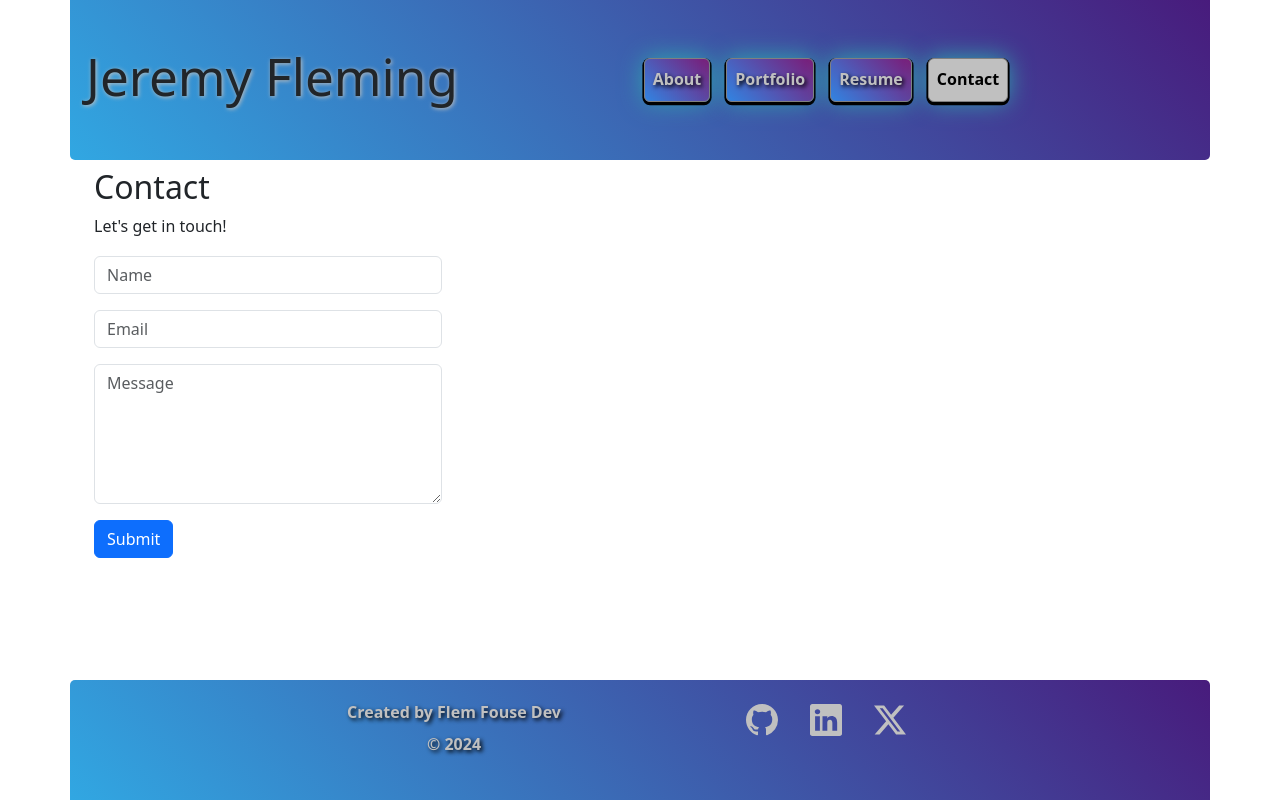
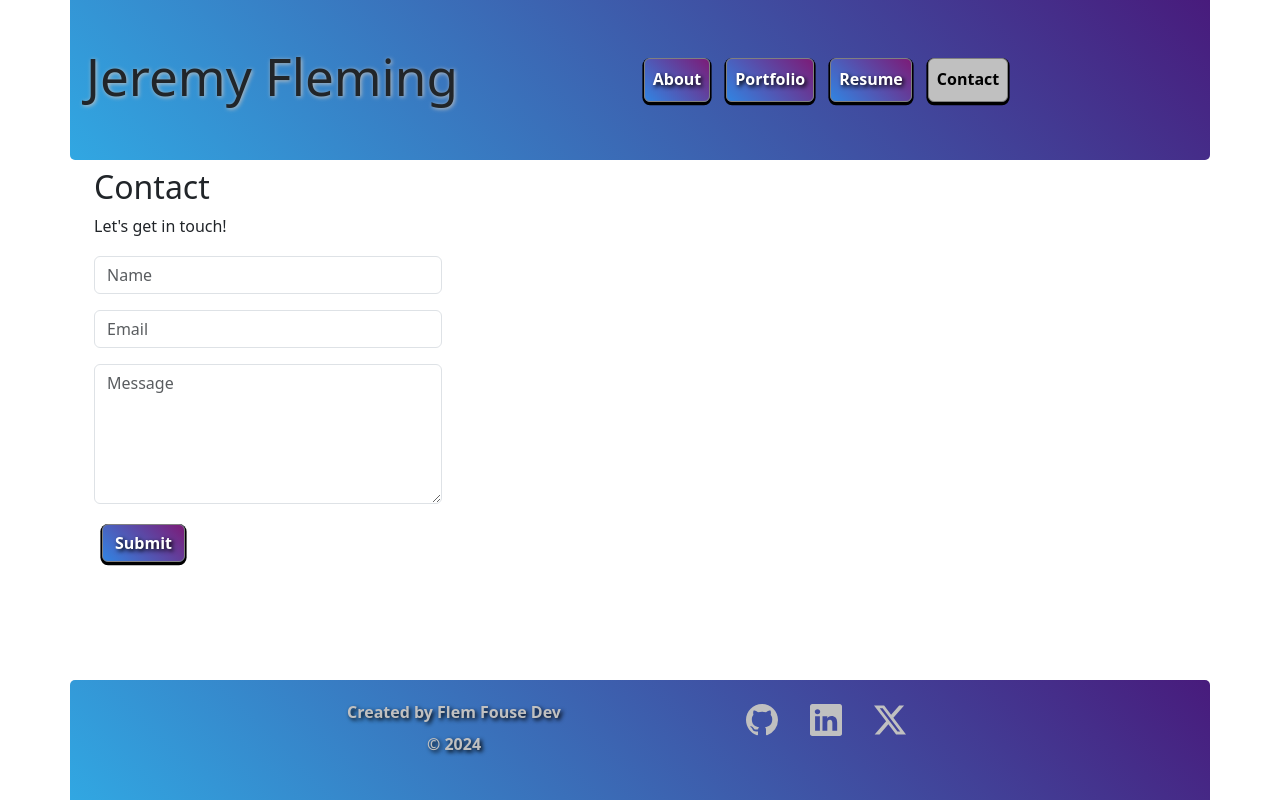
Before and after one commit to Flem-House-Dev/Flem-House-Dev-Portfolio, a React (Vite) app: page /Contact in a window 1280 px wide. Built offline with nearby package versions, Linux system fonts and the light colour scheme.

Commit message:
updated button styles

```diff
--- a/src/index.css
+++ b/src/index.css
@@ -128,26 +128,27 @@ main {
 
 /* ------------------------------------- */
 
-.nav-pills .nav-link, .downloadBtn {
+.nav-pills .nav-link, .downloadBtn, .submit-btn {
   background-image: linear-gradient(45deg, #3184e2, #7c1b77);
   border: gray 1px solid;
   text-align: center;
   margin:0.25em .5em;
-  box-shadow: 0 0.1em 0 0.1em #000000, 0 0 25px rgb(46, 169, 173);
+  box-shadow: 0 0.1em 0 0.1em #000000;
   transition: 250ms;
-  color: silver;
+  color: white;
   font-weight: bold;
   text-shadow: 2px 2px 4px black;
 }
 
-.nav-pills .nav-link:hover, .downloadBtn:hover {
+.nav-pills .nav-link:hover, .downloadBtn:hover, .submit-btn:hover {
   background-image: none;
+  box-shadow: 0 0.1em 0 0.1em #000000, 0 0 25px rgb(46, 169, 173);
   transition: 200ms;
   background-color: #7e31e2;
 
 }
 
-.nav-pills .nav-link.active, .downloadBtn.active {
+.nav-pills .nav-link.active, .downloadBtn.active, .submit-btn.active {
   background-image: none;
   background-color: silver;
   font-weight: bold;
```
